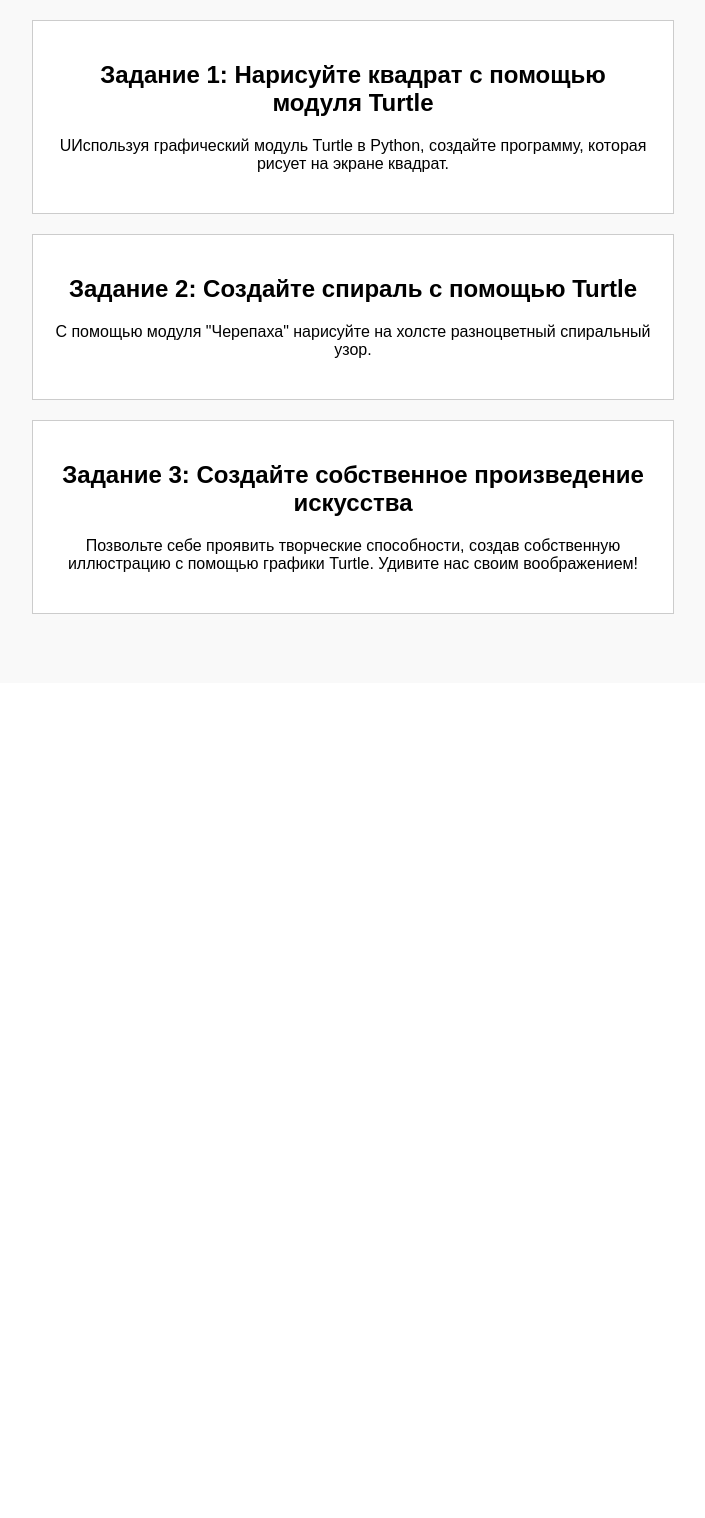
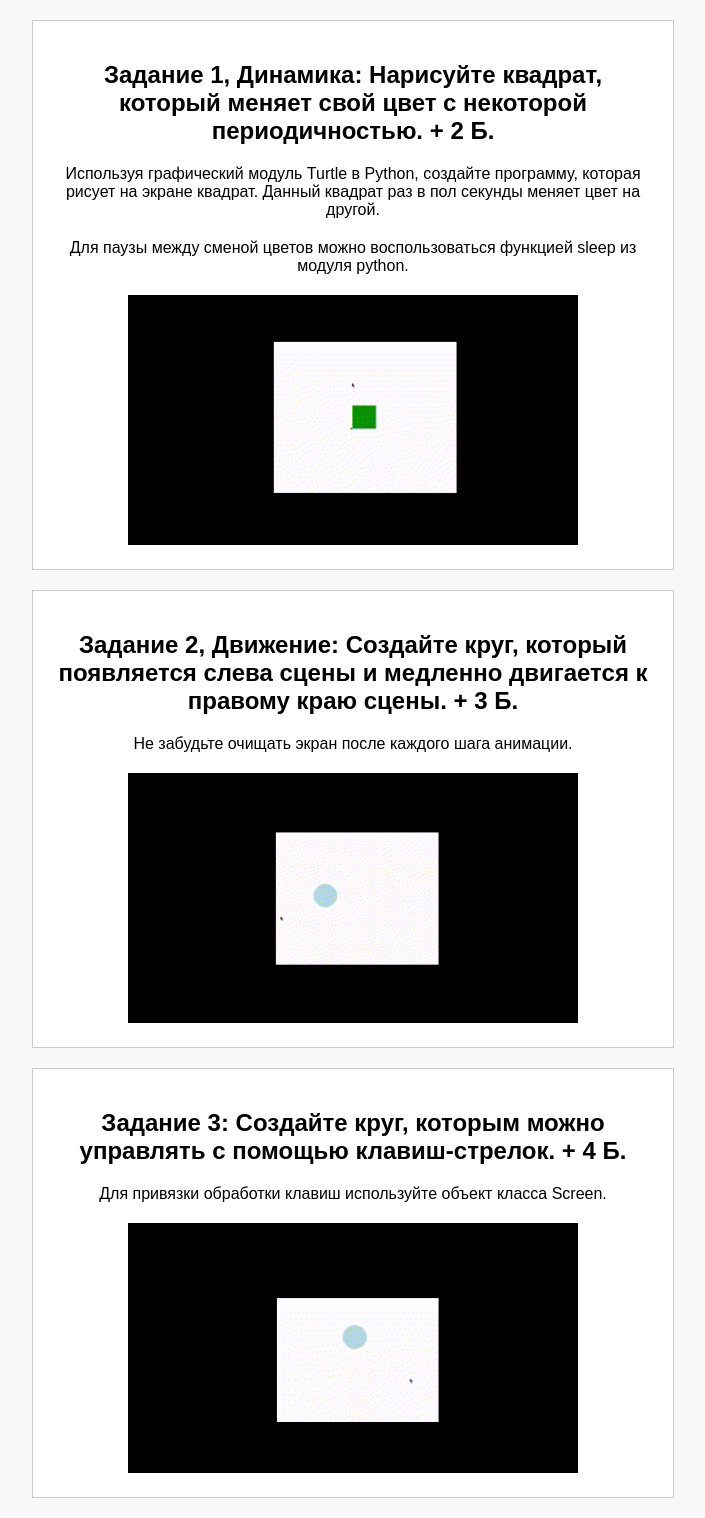
Before and after one commit to Tim-Sa/hackaton_landing, a FastAPI app: page / in a window 1280 px wide. Shown: the part 117-1635 px from the top of the page, without its empty margins (287-992 px from the left). Before the commit the page ends 731 px from the top, so only its background shows below. Run offline with FastAPI, Linux system fonts and the light colour scheme.

Commit message:
add gifs and change task texts

```diff
--- a/main.py
+++ b/main.py
@@ -1,10 +1,11 @@
 from fastapi import FastAPI, Request
 from fastapi.responses import HTMLResponse
 from fastapi.templating import Jinja2Templates
+from fastapi.staticfiles import StaticFiles
 
 
 app = FastAPI()
-
+app.mount("/static", StaticFiles(directory="static"), name="static")
 templates = Jinja2Templates(directory="templates")
 
 
--- a/templates/index.html
+++ b/templates/index.html
@@ -55,18 +55,23 @@
 
     <main>
         <div class="task">
-            <h2>Задание 1: Нарисуйте квадрат с помощью модуля Turtle</h2>
-            <p>UИспользуя графический модуль Turtle в Python, создайте программу, которая рисует на экране квадрат.</p>
+            <h2>Задание 1, Динамика: Нарисуйте квадрат, который меняет свой цвет с некоторой периодичностью. + 2 Б.</h2>
+            <p>Используя графический модуль Turtle в Python, создайте программу, которая рисует на экране квадрат. Данный квадрат раз в пол секунды меняет цвет на другой.</p>
+            <p>Для паузы между сменой цветов можно воспользоваться функцией sleep из модуля python.</p>
+            <img src="static/Animation.gif" alt="Gif would be here..." style="width:450px;height:250px;">
+
         </div>
 
         <div class="task">
-            <h2>Задание 2: Создайте спираль с помощью Turtle</h2>
-            <p>С помощью модуля "Черепаха" нарисуйте на холсте разноцветный спиральный узор.</p>
+            <h2>Задание 2, Движение: Создайте круг, который появляется слева сцены и медленно двигается к правому краю сцены. + 3 Б.</h2>
+            <p>Не забудьте очищать экран после каждого шага анимации.</p>
+            <img src="static/Move.gif" alt="Gif would be here..." style="width:450px;height:250px;">
         </div>
 
         <div class="task">
-            <h2>Задание 3: Создайте собственное произведение искусства</h2>
-            <p>Позвольте себе проявить творческие способности, создав собственную иллюстрацию с помощью графики Turtle. Удивите нас своим воображением!</p>
+            <h2>Задание 3: Создайте круг, которым можно управлять с помощью клавиш-стрелок. + 4 Б.</h2>
+            <p>Для привязки обработки клавиш используйте объект класса Screen.</p>
+            <img src="static/Control.gif" alt="Gif would be here..." style="width:450px;height:250px;">
         </div>
 
     </main>
```
Also changed, not shown: static/Animation.gif (added), static/Control.gif (added), static/Move.gif (added).
